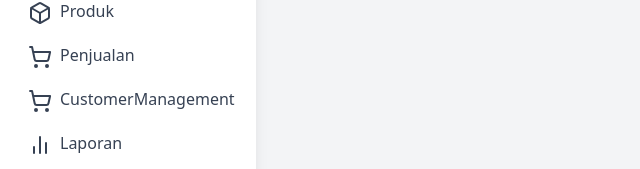
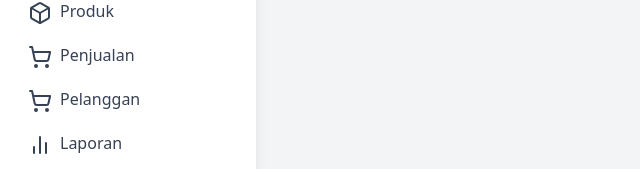
Before and after one commit to Nengagstni/crm-23sib-kelompok4, a React (Vite) app: page / in a window 1280 px wide. Shown: the part 137-306 px from the top of the page, without its empty margins (0-640 px from the left). Built offline with nearby package versions, Linux system fonts and the light colour scheme.

Commit message:
perubahan

```diff
--- a/src/App.jsx
+++ b/src/App.jsx
@@ -13,7 +13,7 @@ function App() {
         <Route path="/" element={<Dashboard/>}/>
         <Route path="/penjualan" element={<SalesManagement/>}/>
         <Route path="/produk" element={<ProductManagement/>}/>
-        <Route path='CustomerManagement' element={<CustomerManagement/>}></Route>
+        <Route path='/pelanggan' element={<CustomerManagement/>}></Route>
         </Route>
 
       </Routes>
--- a/src/components/Sidebar.jsx
+++ b/src/components/Sidebar.jsx
@@ -15,7 +15,7 @@ const menuItems = [
   { name: 'Dashboard', icon: <LayoutDashboard />, path: '/' },
   { name: 'Produk', icon: <Box />, path: '/produk' },
   { name: 'Penjualan', icon: <ShoppingCart/>, path: '/penjualan' },
-   { name: 'CustomerManagement', icon: <ShoppingCart/>, path: '/CustomerManagement' },
+   { name: 'Pelanggan', icon: <ShoppingCart/>, path: '/pelanggan' },
   { name: 'Laporan', icon: <BarChart2 />, path: '/laporan' },
 ]
 
```
